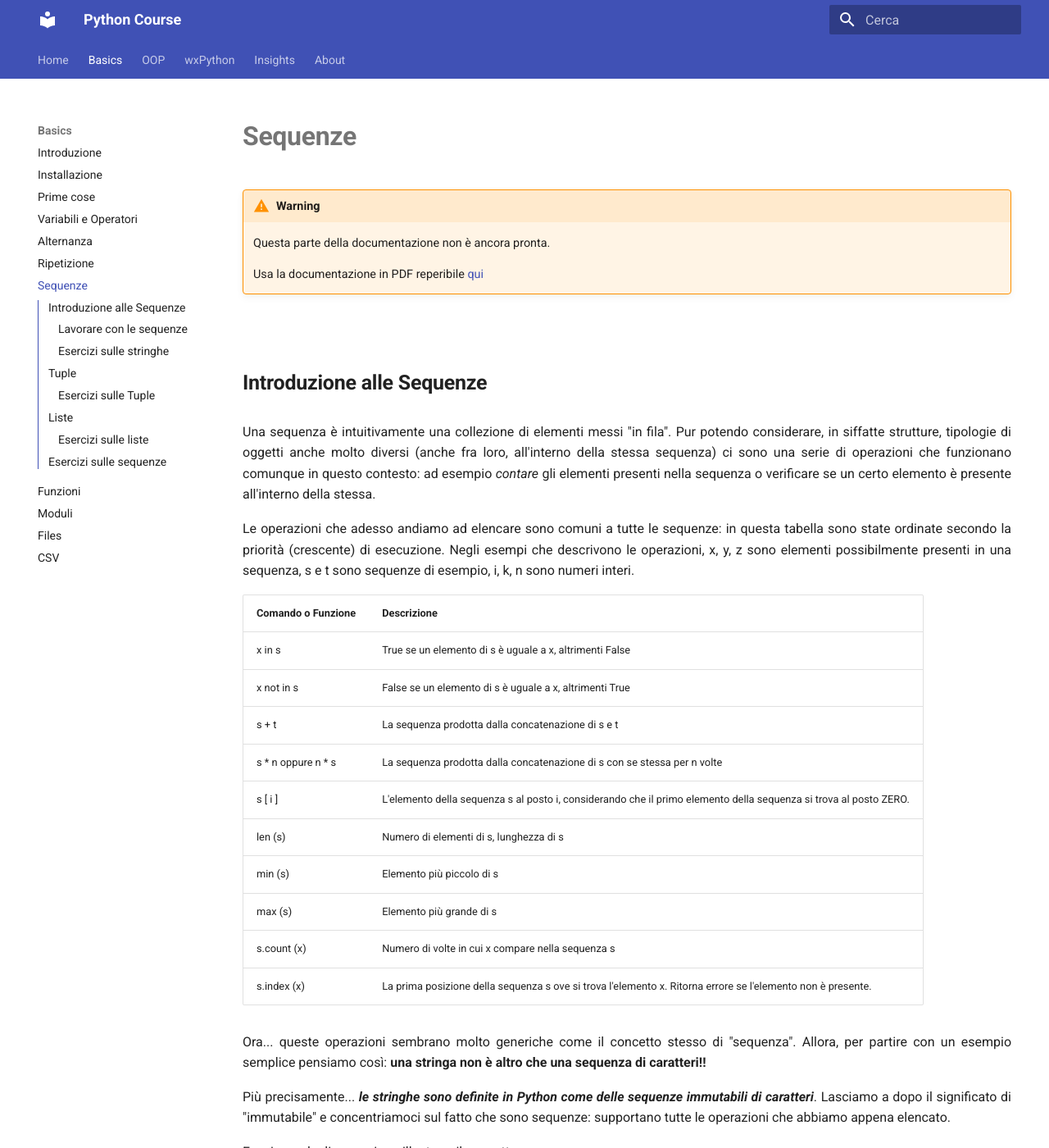
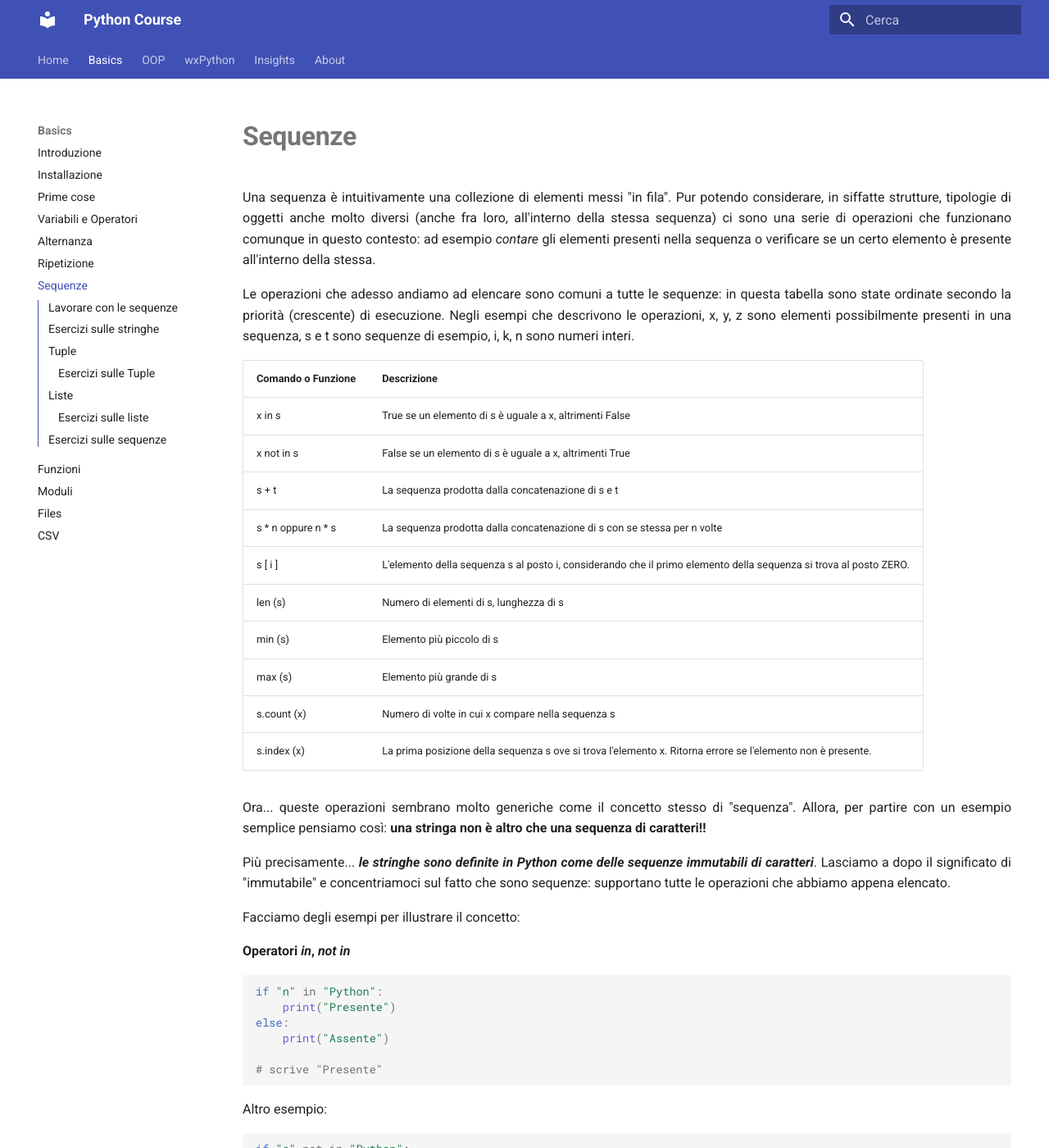
Before and after one commit to adjamhub/pyhandouts, an MkDocs documentation site: the page built from docs/basics/104_seq.md, in a window 1280 px wide and 1400 px high. Shown: the whole window at 82% size. Built offline with MkDocs 1.6.1 and Material for MkDocs 9.7.7, drawn with Linux system fonts in a browser that asks for light colours; some of the changed text lies outside the part shown.

Commit message:
syntax highlight

````diff
--- a/docs/basics/104_seq.md
+++ b/docs/basics/104_seq.md
@@ -1,17 +1,5 @@
 # Sequenze
 
-!!! warning
-
-    Questa parte della documentazione non è ancora pronta.
-
-    Usa la documentazione in PDF reperibile
-    [qui](https://www.adjam.org/next/index.php/s/egW7AnHxcif8n27?path=%2FPYTHON)
-
-
-
-<!-- ############################################################################################ -->
-
-## Introduzione alle Sequenze
 
 Una sequenza è intuitivamente una collezione di elementi messi "in
 fila". Pur potendo considerare, in siffatte strutture, tipologie di
@@ -54,34 +42,41 @@ Facciamo degli esempi per illustrare il concetto:
 
 **Operatori *in*, *not in***
 
-    if "n" in "Python":
-        print("Presente")
-    else:
-        print("Assente")
+```python
+if "n" in "Python":
+    print("Presente")
+else:
+    print("Assente")
 
-    # scrive "Presente"
+# scrive "Presente"
+```
 
 Altro esempio:
 
-    if "s" not in "Python":
-        print("Assente")
+```python
+if "s" not in "Python":
+    print("Assente")
 
-    # scrive "Assente"
-
+# scrive "Assente"
+```
 
 ** Operatori +, * **
 
-    nome = "Capo" + "Stazione"
-    print(nome)
+```python
+nome = "Capo" + "Stazione"
+print(nome)
 
-    # scrive "CapoStazione"
+# scrive "CapoStazione"
+```
 
 Altro esempio:
 
-    parola = "Acqua" * 3
-    print(parola)
+```python
+parola = "Acqua" * 3
+print(parola)
 
-    # scrive "AcquaAcquaAcqua"
+# scrive "AcquaAcquaAcqua"
+```
 
 Per quanto riguarda l'operatore **sequenza[intero]** che ci permette
 di visualizzare l'elemento al posto richiesto, vanno precisate alcune
@@ -92,15 +87,17 @@ cose:
 
 Vediamo un esempio:
 
-    nome = "Leonardo"
-    print("Al posto 0 troviamo: ", nome[0])
-    print("Al posto 4 troviamo: ", nome[4])
-    print("Al posto 8 troviamo: ", nome[8])
+```python
+nome = "Leonardo"
+print("Al posto 0 troviamo: ", nome[0])
+print("Al posto 4 troviamo: ", nome[4])
+print("Al posto 8 troviamo: ", nome[8])
 
-    # Scrive:
-    # Al posto 0 troviamo L
-    # Al posto 4 troviamo a
-    # Al posto 8 troviamo ERRORE!!!
+# Scrive:
+# Al posto 0 troviamo L
+# Al posto 4 troviamo a
+# Al posto 8 troviamo ERRORE!!!
+```
 
 Va inoltre specificato che la numerazione degli elementi di una sequenza
 funziona anche con i numeri negativi, dove:
@@ -111,39 +108,47 @@ funziona anche con i numeri negativi, dove:
 
 Ancora un esempio:
 
-    cognome = "Da Vinci"
-    print("All'ultimo posto: ", cognome[-1])
-    print("Al penultimo posto: ", cognome[-2])
-    print(". . ." , cognome[-9])
+```python
+cognome = "Da Vinci"
+print("All'ultimo posto: ", cognome[-1])
+print("Al penultimo posto: ", cognome[-2])
+print(". . ." , cognome[-9])
 
-    # Scrive:
-    # All'ultimo posto: i
-    # Al penultimo posto: c
-    # . . . ERRORE!!!
+# Scrive:
+# All'ultimo posto: i
+# Al penultimo posto: c
+# . . . ERRORE!!!
+```
 
 Riassumendo il concetto con un disegno, inizializzata una stringa, le
 posizioni degli elementi si contano come in figura:
 
+```python
     linguaggio = "Python"
+```
 
 ![Python come stringa](images/PythonString.jpg)
 
 La funzione **len(sequenza)** ci dice il numero di elementi della stessa.
 
-    print(linguaggio , "contiene" , len(linguaggio) , "caratteri")
+```python
+print(linguaggio , "contiene" , len(linguaggio) , "caratteri")
 
-    # scrive "Python contiene 6 caratteri"
+# scrive "Python contiene 6 caratteri"
+```
 
 La funzione **sequenza.count(elemento)** ci dice quante volte un
 elemento compare in una sequenza.
 
-    prova = "Buonasera"
-    print("Quante 'a' in " , prova , ":" , prova.count('a') )
-    print("Quante 't' in " , prova , ":" , prova.count('t') )
+```python
+prova = "Buonasera"
+print("Quante 'a' in " , prova , ":" , prova.count('a') )
+print("Quante 't' in " , prova , ":" , prova.count('t') )
 
-    # scrive:
-    # Quante a in Buonasera: 2
-    # Quante t in Buonasera: 0
+# scrive:
+# Quante a in Buonasera: 2
+# Quante t in Buonasera: 0
+```
 
 
 !!! warning "Attenzione"
--- a/docs/stylesheets/extra.css
+++ b/docs/stylesheets/extra.css
@@ -14,7 +14,10 @@ h2,h3,h4 {
 }
 
 blockquote {
-  background-color: rgba(160,160,160,.1) !important;
+  background-color: rgba(160,200,240,.1) !important;
+  margin-top: 50px !important;
+  margin-bottom: 50px !important;
+  padding: 10px;
 }
 
 
--- a/mkdocs.yml
+++ b/mkdocs.yml
@@ -30,6 +30,7 @@ markdown_extensions:
   - attr_list: {}
   - def_list: {}
   - pymdownx.tasklist: {custom_checkbox: True}
+  - pymdownx.superfences: {}
 
 # -----------------------------------------------------------------------------------------------
 
````
Also changed, not shown: docs/basics/102_alt.md (+9 -21 lines), docs/basics/103_iter.md (+28 -26 lines).
